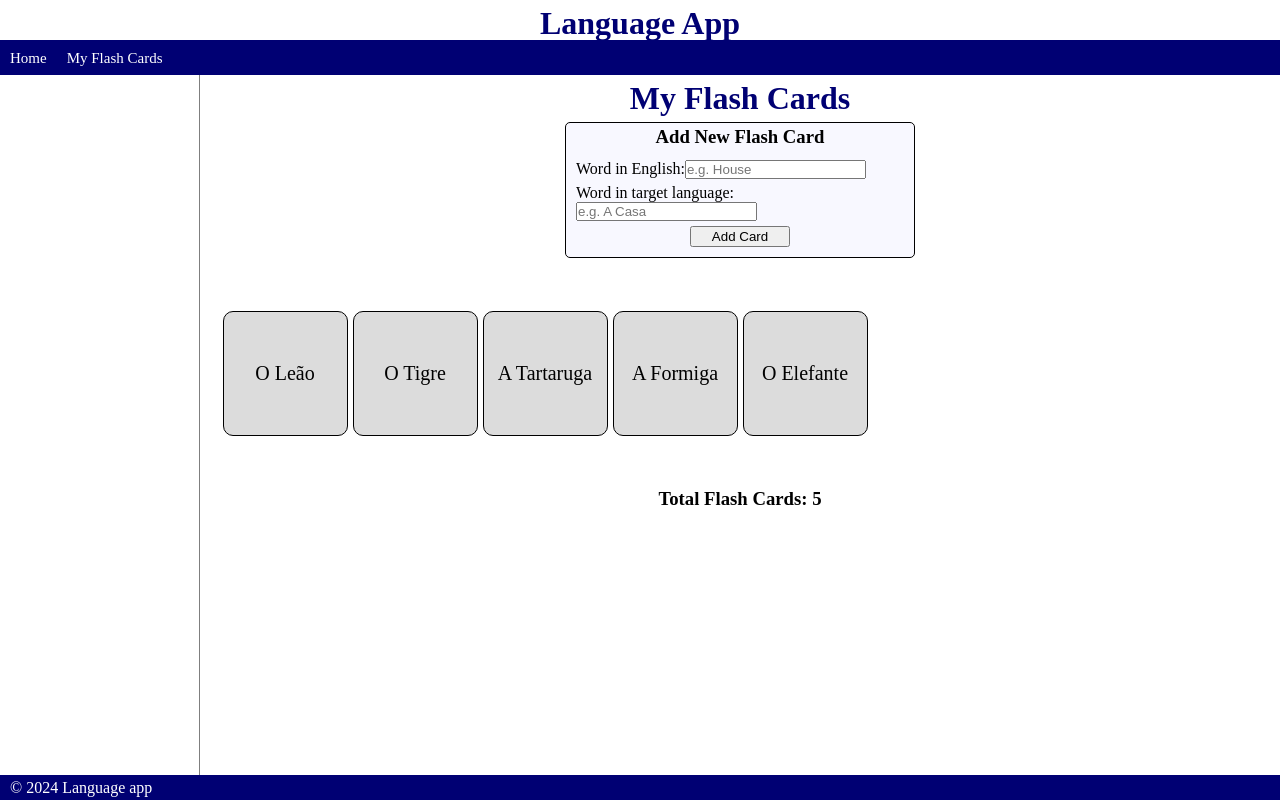
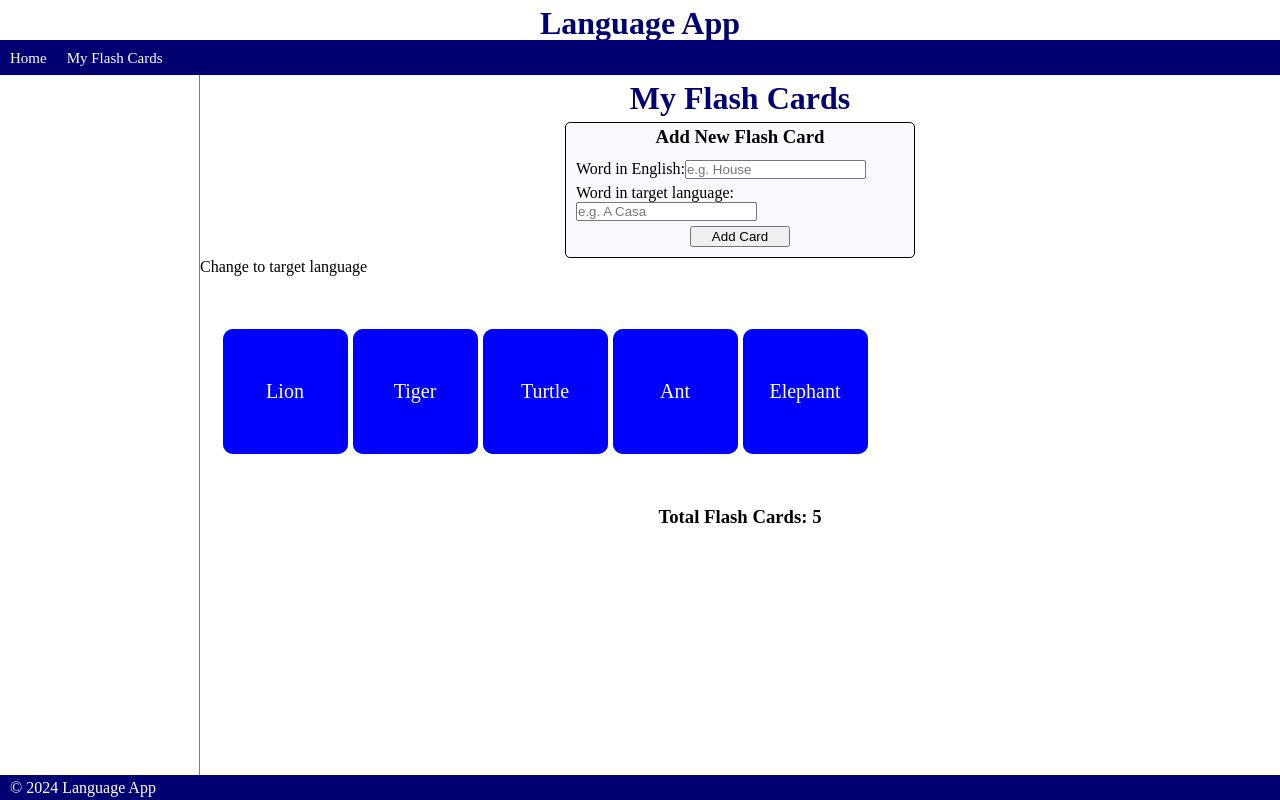
Before and after one commit to gherron94/MyFlashcards, a React (Vite) app: page /flash-cards in a window 1280 px wide. Built offline with nearby package versions, Linux system fonts and the light colour scheme.

Commit message:
made cards interactive

```diff
--- a/src/App.css
+++ b/src/App.css
@@ -135,20 +135,52 @@ ul {
 .flashCard {
 	height: 125px;
 	width: 125px;
-	background-color: gainsboro;
+	background-color: transparent;
+	perspective: 1000px;
+	margin: 2.5px 0;
+	cursor: pointer;
+}
+
+.flashCardInner {
+	border-radius: 10px;
+	position: relative;
+	height: 100%;
+	width: 100%;
+	background-color: teal;
+	text-align: center;
+	transition: transform 0.8s;
+	transform-style: preserve-3d;
+}
+
+.flashCard:hover .flashCardInner {
+	transform: rotateY(180deg);
+}
+
+.flash-card-TL,
+.flash-card-English {
 	display: flex;
+	border-radius: 10px;
 	align-items: center;
-	cursor: pointer;
-	border: 1px black solid;
-	border-radius: 10px;
-	margin: 2.5px 0;
+	position: absolute;
+	width: 100%;
+	height: 100%;
+	-webkit-backface-visibility: hidden; /* Safari */
+	backface-visibility: hidden;
+}
+
+.flash-card-TL {
+	background-color: blue;
+}
+
+.flash-card-English {
+	background-color: olive;
+	transform: rotateY(180deg);
 }
 
 .flashCard p {
-	/* color: white; */
+	color: white;
 	margin: 0 auto;
 	font-size: 20px;
-	cursor: pointer;
 }
 
 .newWord {
--- a/src/App.tsx
+++ b/src/App.tsx
@@ -27,7 +27,7 @@ const App: FC = () => {
 				</div>
 			</div>
 			<footer className="footer">
-				<p>© 2024 Language app</p>
+				<p>© 2024 Language App</p>
 			</footer>
 		</div>
 	);
--- a/src/components/Cards.tsx
+++ b/src/components/Cards.tsx
@@ -1,21 +1,21 @@
-import { FC, useState } from "react";
+import { FC } from "react";
 
 interface CardsProps {
-	words: [string, string];
+	firstCard: string;
+	secondCard: string;
 }
 
-const Cards: FC<CardsProps> = ({ words }) => {
-	const [isFlipped, SetIsFlipped] = useState<boolean>(false);
-
+const Cards: FC<CardsProps> = ({ firstCard, secondCard }) => {
 	return (
-		<li
-			className="flashCard"
-			key={words[1]}
-			onClick={() => {
-				SetIsFlipped(!isFlipped);
-			}}
-		>
-			{isFlipped ? <p>{words[1]}</p> : <p>{words[0]}</p>}
+		<li className="flashCard" key={firstCard}>
+			<div className="flashCardInner">
+				<div className="flash-card-TL">
+					<p>{firstCard}</p>
+				</div>
+				<div className="flash-card-English">
+					<p>{secondCard}</p>
+				</div>
+			</div>
 		</li>
 	);
 };
--- a/src/components/FlashCards.tsx
+++ b/src/components/FlashCards.tsx
@@ -1,5 +1,4 @@
 import { FC, useEffect, useState } from "react";
-
 import Cards from "./Cards";
 
 const FlashCards: FC = () => {
@@ -13,6 +12,7 @@ const FlashCards: FC = () => {
 		["O Elefante", "Elephant"],
 	]);
 	const [cardsCount, setCardsCount] = useState<number>();
+	const [isFlipped, SetIsFlipped] = useState<boolean>(false);
 
 	const handleSubmit = (event: React.FormEvent<HTMLFormElement>): void => {
 		event.preventDefault();
@@ -73,11 +73,26 @@ const FlashCards: FC = () => {
 					<button>Add Card</button>
 				</form>
 			</div>
-			<ul className="flashCardContainer">
-				{wordList.map((words, index) => (
-					<Cards key={index} words={words} />
-				))}
-			</ul>
+			<div
+				onClick={() => {
+					SetIsFlipped(!isFlipped);
+				}}
+			>
+				Change to target language
+			</div>{" "}
+			{isFlipped ? (
+				<ul className="flashCardContainer">
+					{wordList.map((words, index) => (
+						<Cards key={index} firstCard={words[0]} secondCard={words[1]} />
+					))}
+				</ul>
+			) : (
+				<ul className="flashCardContainer">
+					{wordList.map((words, index) => (
+						<Cards key={index} firstCard={words[1]} secondCard={words[0]} />
+					))}
+				</ul>
+			)}
 			<h3 className="total">Total Flash Cards: {cardsCount}</h3>
 		</>
 	);
```
